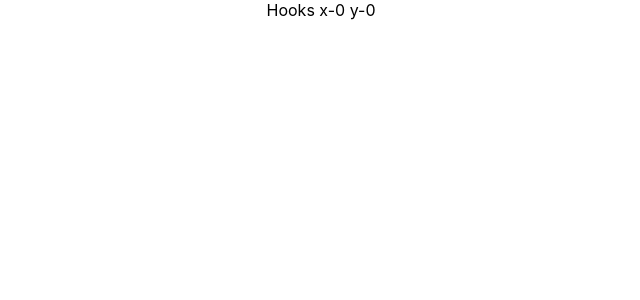
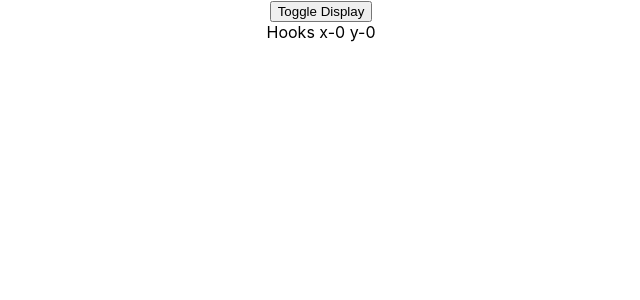
Before and after one commit to Manojj999/React-Hooks, a React (Create React App) app: page / in a window 1280 px wide. Shown: the top 300 px of the page, without its empty margins (319-959 px from the left). Built offline with nearby package versions, Linux system fonts and the light colour scheme.

Commit message:
useEffect clean Code

```diff
--- a/src/App.js
+++ b/src/App.js
@@ -6,7 +6,8 @@
 // import HooksCounterThree from './components/HooksCounterThree';
 // import HookCounterArray from './components/HookCounterArray';
 // import HookCounterUseEffect1 from './components/HookCounterUseEffect1';
-import HookMouseRunUseEffectOnlyOnce from './components/HookMouseRunUseEffectOnlyOnce';
+// import HookMouseRunUseEffectOnlyOnce from './components/HookMouseRunUseEffectOnlyOnce';
+import MouseContainer from './components/MouseContainer';
 
 function App() {
   return (
@@ -17,7 +18,8 @@
       <HooksCounterThree /> */}
       {/* <HookCounterArray/>
       <HookCounterUseEffect1/> */}
-      <HookMouseRunUseEffectOnlyOnce />
+      {/* <HookMouseRunUseEffectOnlyOnce /> */}
+      <MouseContainer />
     </div>
   );
 }
--- a/src/components/HookMouseRunUseEffectOnlyOnce.jsx
+++ b/src/components/HookMouseRunUseEffectOnlyOnce.jsx
@@ -12,6 +12,11 @@
     useEffect(() => {
         console.log('run useEffect');
         window.addEventListener('mousemove',logMousePosition)
+
+        return () => {
+            console.log('Component Unmounting Code');
+            window.removeEventListener('mousemove',logMousePosition)
+        }
     },[])
     return (
         <div>
--- /dev/null
+++ b/src/components/MouseContainer.jsx
@@ -0,0 +1,14 @@
+import React,{useState} from 'react'
+import HookMouseRunUseEffectOnlyOnce from './HookMouseRunUseEffectOnlyOnce'
+
+function MouseContainer() {
+    const[display , setDisplay] = useState(true)
+    return (
+        <div>
+           <button onClick={() => setDisplay(!display) }>Toggle Display</button>
+           {display && <HookMouseRunUseEffectOnlyOnce/>}
+        </div>
+    )
+}
+
+export default MouseContainer
```
